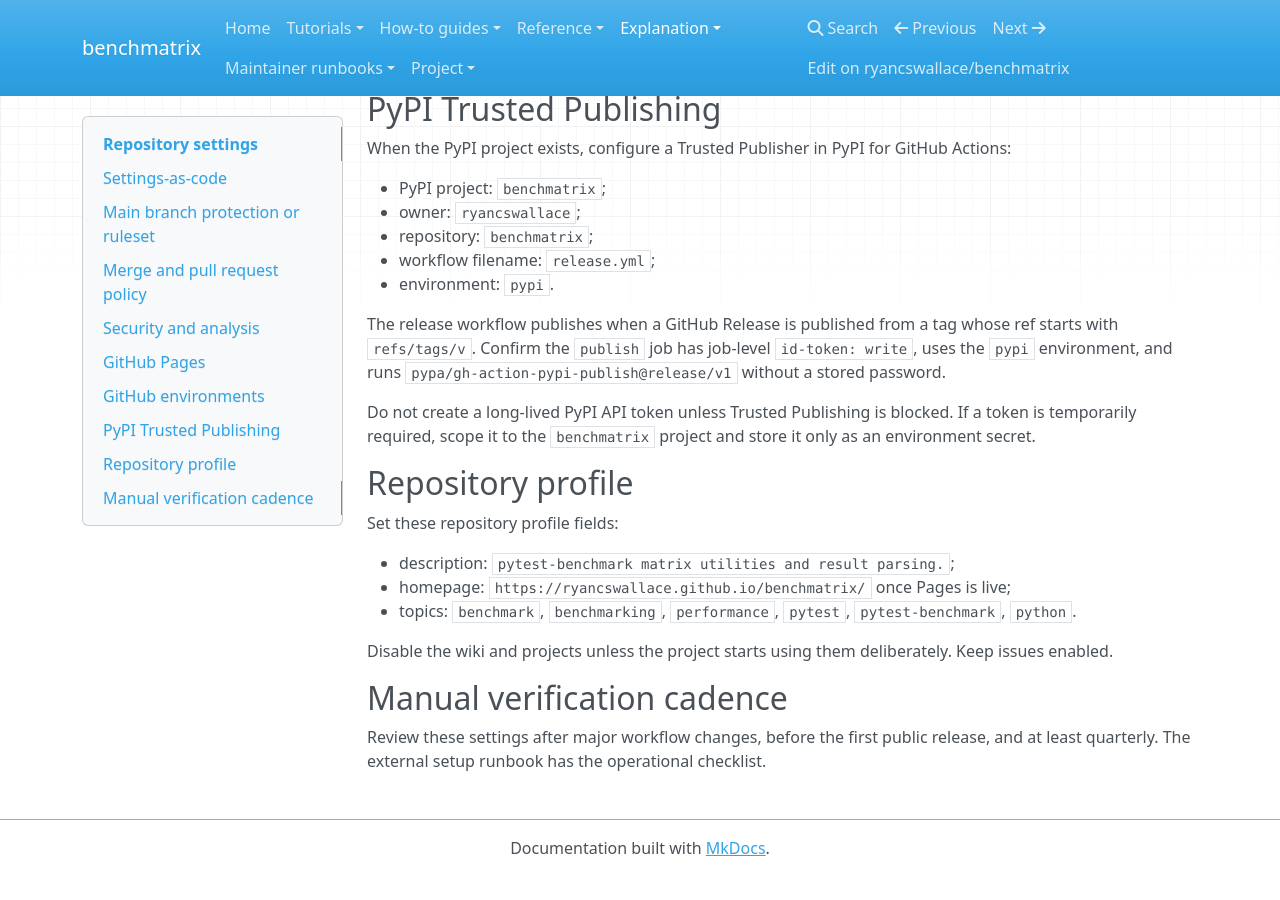
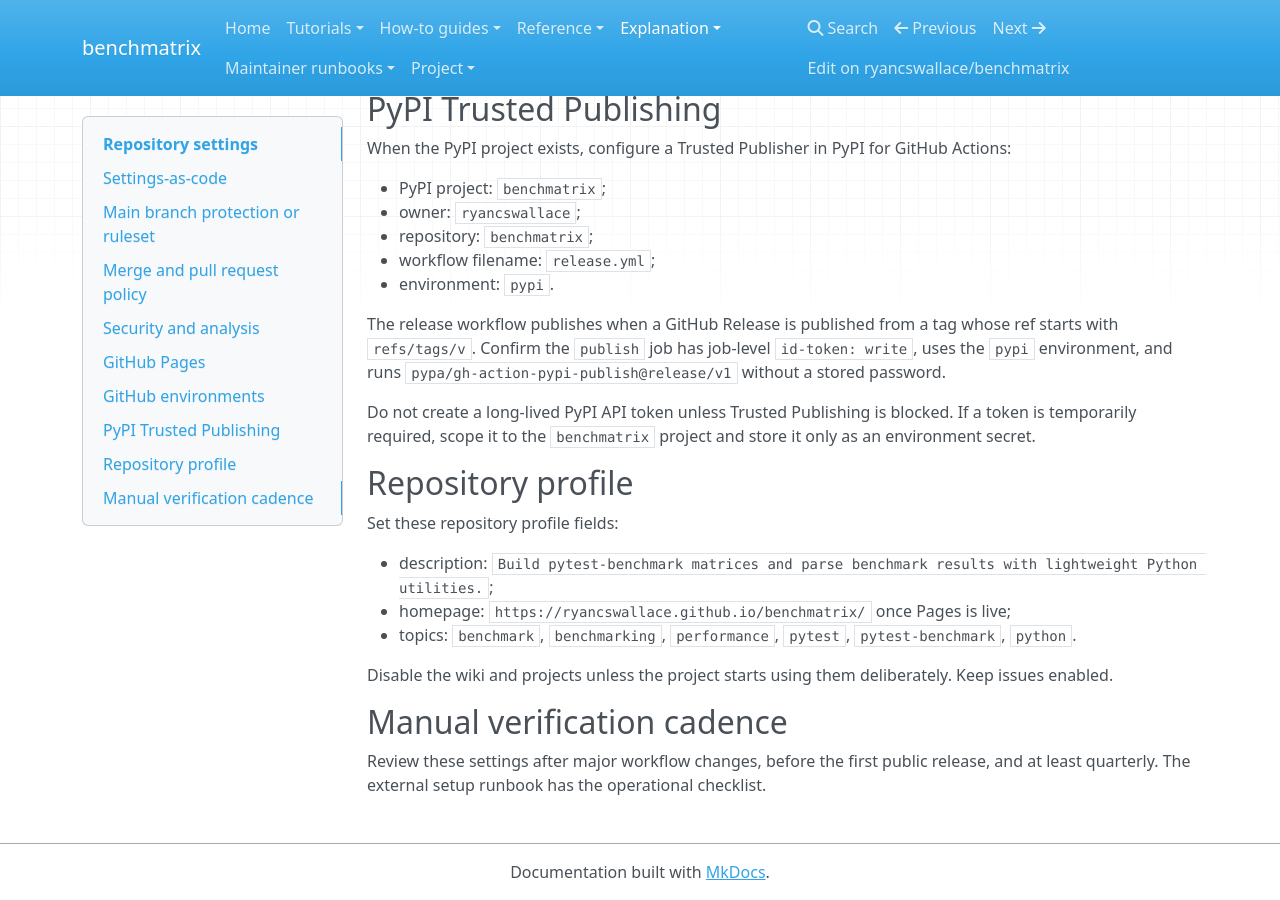
Before and after one commit to ryancswallace/benchmatrix, an MkDocs documentation site: the page built from docs/explanation/repository-settings.md, in a window 1280 px wide and 900 px high, scrolled down 2331 px. Built offline with MkDocs 1.6.1, drawn with Linux system fonts in a browser that asks for light colours; nearby versions of some CDN libraries; before the commit the page ends 3207 px from its top, so only the background shows below that.

Commit message:
docs: update package description

```diff
--- a/docs/explanation/repository-settings.md
+++ b/docs/explanation/repository-settings.md
@@ -132,7 +132,7 @@
 
 Set these repository profile fields:
 
-* description: `pytest-benchmark matrix utilities and result parsing.`;
+* description: `Build pytest-benchmark matrices and parse benchmark results with lightweight Python utilities.`;
 * homepage: `https://ryancswallace.github.io/benchmatrix/` once Pages is live;
 * topics: `benchmark`, `benchmarking`, `performance`, `pytest`,
   `pytest-benchmark`, `python`.
--- a/mkdocs.yml
+++ b/mkdocs.yml
@@ -1,5 +1,5 @@
 site_name: benchmatrix
-site_description: pytest-benchmark matrix utilities and result parsing documentation.
+site_description: Build pytest-benchmark matrices and parse benchmark results with lightweight Python utilities.
 site_author: Ryan Wallace
 site_url: https://ryancswallace.github.io/benchmatrix/
 repo_name: ryancswallace/benchmatrix
```
Also changed, not shown: docs/runbooks/repository-setup.md (+1 -1 lines), 2 other files.
